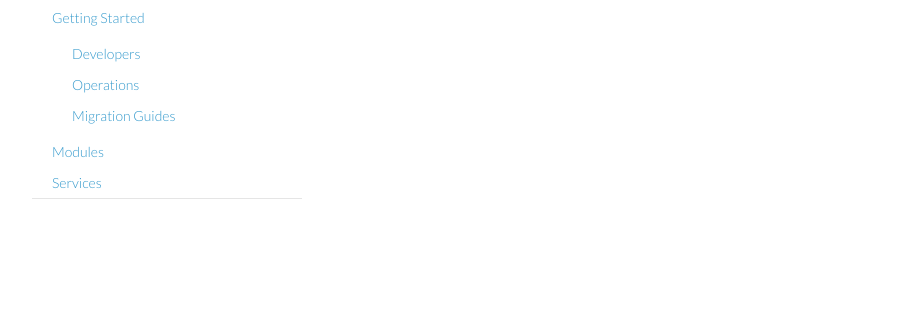
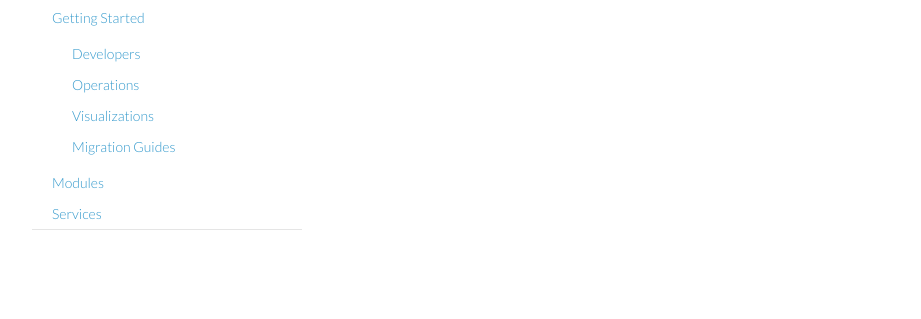
Before and after one commit to Verizon/funnel, a Jekyll site: the page built from getting-started/visualization.md, in a window 1280 px wide. Shown: the part 293-612 px from the top of the page, without its empty margins (178-1099 px from the left). Built offline with Jekyll 4.4.1, drawn with Linux system fonts in a browser that asks for light colours; Markdown is read by kramdown in place of the engine named in the settings.

Commit message:
updated layout.html

```diff
--- a/_layouts/default.html
+++ b/_layouts/default.html
@@ -39,6 +39,7 @@
               <ol>
                 <li><a href="{{ site.baseurl }}getting-started/developers.html">Developers</a></li>
                 <li><a href="{{ site.baseurl }}getting-started/operations.html">Operations</a></li>
+                <li><a href="{{ site.baseurl }}getting-started/visualization.html">Visualizations</a></li>
                 <li><a href="{{ site.baseurl }}getting-started/migration.html">Migration Guides</a></li>
               </ol>
             </li>
```
